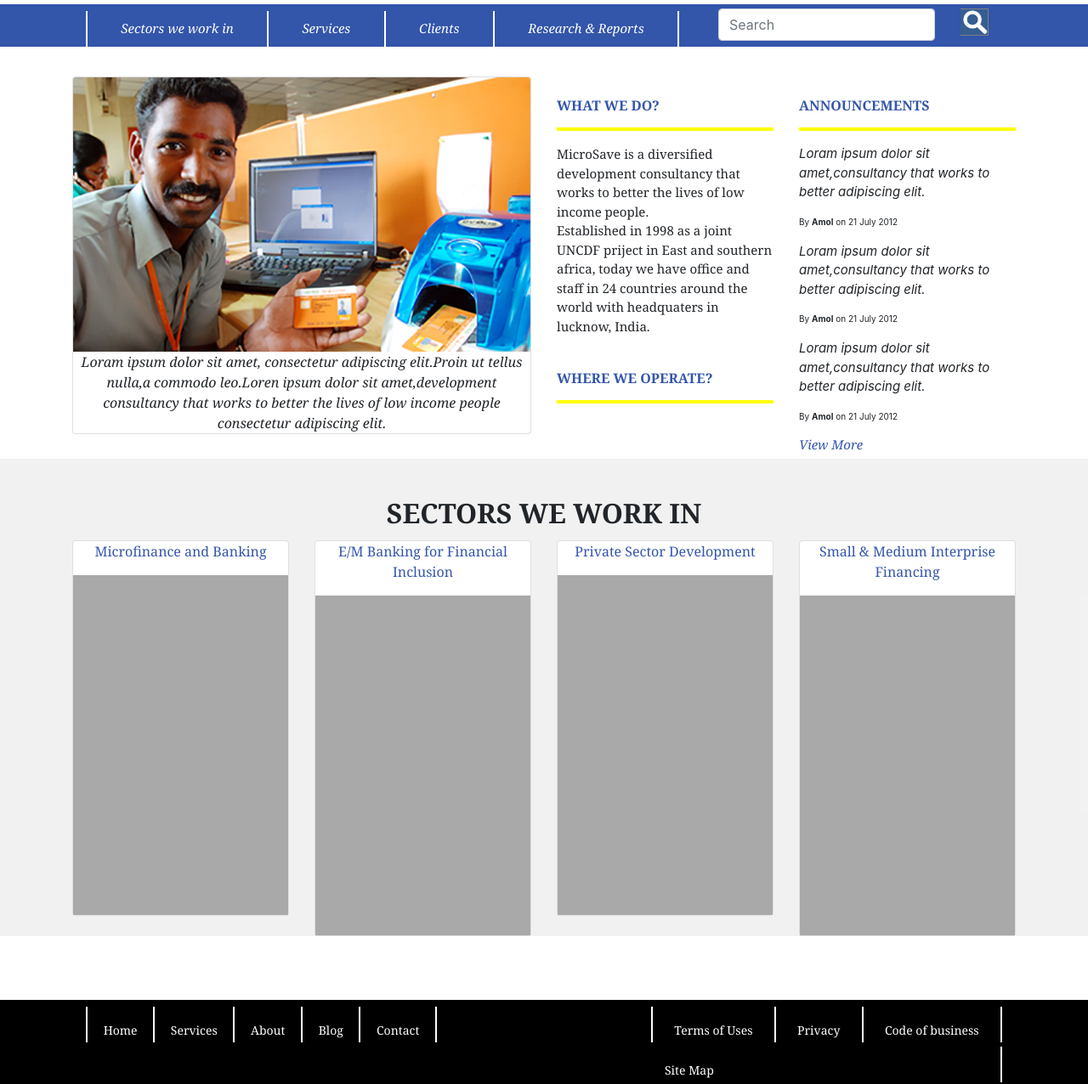
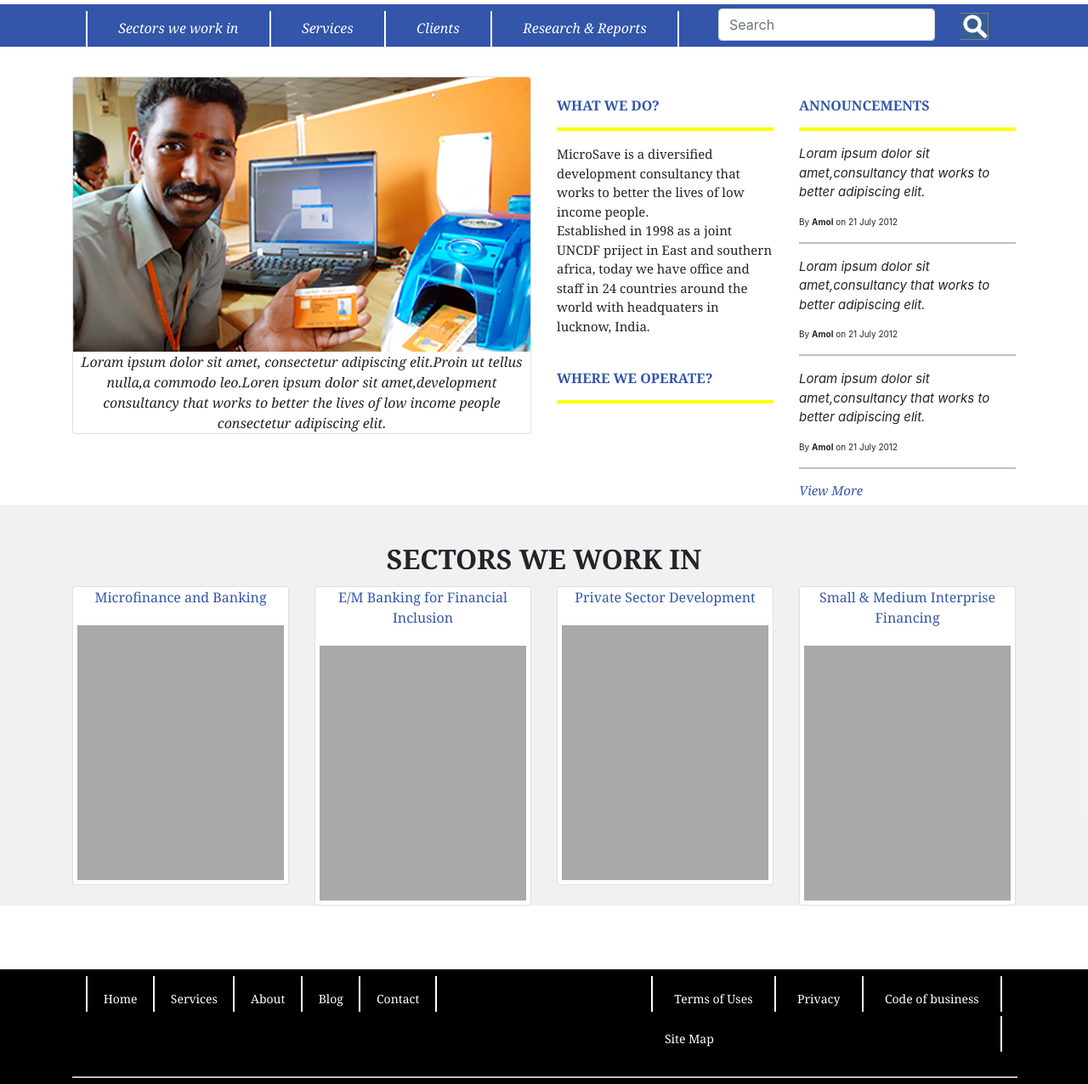
Before and after one commit to praveshm-webonise/FrontEnd, a plain HTML site: page FrontEndAssis/index.html in a window 1280 px wide. Shown: the part 60-1336 px from the top of the page at 85% size. Drawn offline with nearby package versions, Linux system fonts and the light colour scheme; files that its build step writes are made by us from their sources; files whose address does not match are found by name.

Commit message:
complete code

```diff
--- a/FrontEndAssis/css/assis.css
+++ b/FrontEndAssis/css/assis.css
@@ -10,7 +10,7 @@
 }
 #navlink {
 font-family: georgia;
-font-size: 15px;
+font-size: 16px;
 text-align: center;
 font-style: italic;
 padding-bottom: 15px;
@@ -28,8 +28,8 @@
 #nevigationsearchbtn {
 float: left;
 width: 50%;
-margin-top: 5px;
-margin-bottom: 5px;
+margin-top: 10px;
+margin-bottom: 10px;
 background: #2196F3;
 color: white;
 font-size: 17px;
@@ -89,8 +89,9 @@
 padding-bottom: 5px;
 }
 .box {
-padding:1px;
-height: 400px;
+padding-top:5px;
+margin: 5px;
+height: 300px;
 background-color: #a9a9a9;
 }
 .box-text p {
@@ -106,17 +107,19 @@
 font-family: georgia;
 font-size: 14px;
 padding-top: 15px;
+padding-bottom: 10px;
 }
 .foot-line hr {
 border: solid;
 border-width: 1px;
 width: 100%;
-color: #a9a9a9;
+color: #C0C0C0;
 size:10px;
 }
 .foot-text p {
 font-family: georgia;
 font-size: 12px;
 padding-top: 15px;
+padding-bottom: 35px;
 color: #FFFFFF;
 }
--- a/FrontEndAssis/index.html
+++ b/FrontEndAssis/index.html
@@ -13,7 +13,7 @@
          <div class="row">
             <div class="col-md-4">
                <h1 class="header">
-                  <img src="/home/webonise/FrontEndAssis/image/logo.png" alt="Logo image">
+                  <img src="image/logo.png" alt="Logo image">
                </h1>
             </div>
          </div>
@@ -44,7 +44,7 @@
                <div class="col-md-1">
                   <div class="form-group">
                      <div class="float-right">
-                        <img id="nevigationsearchbtn" src="/home/webonise/FrontEndAssis/image/search-icon.png" alt="">
+                        <img id="nevigationsearchbtn" src="image/search-icon.png" alt="">
                      </div>
                   </div>
                </div>
@@ -55,7 +55,7 @@
          <div class="row">
             <div class="col-md-6">
                <div class="card">
-                  <img class="card-img-top" src="/home/webonise/FrontEndAssis/image/banner.jpg" alt="">
+                  <img class="card-img-top" src="image/banner.jpg" alt="">
                   <div class="card-block">
                      <p class="card-text">Loram ipsum dolor sit amet, consectetur adipiscing elit.Proin ut tellus nulla,a commodo leo.Loren ipsum dolor sit amet,development consultancy that works to better the lives of low income people consectetur adipiscing elit.</p>
                   </div>
@@ -81,19 +81,19 @@
                   </div>
                   <div class="author-text">
                      <p>By <b>Amol</b> on 21 July 2012</p>
-                  </div>
+                  </div><hr style="color:#C0C0C0; border-width: 1px;">
                   <div class="notice-text">
                      <p>Loram ipsum dolor sit amet,consultancy that works to better adipiscing elit.<br/></p>
                   </div>
                   <div class="author-text">
                      <p>By <b>Amol</b> on 21 July 2012</p>
-                  </div>
+                  </div><hr style="color:#C0C0C0; border-width: 1px;">
                   <div class="notice-text">
                      <p>Loram ipsum dolor sit amet,consultancy that works to better adipiscing elit.<br/></p>
                   </div>
                   <div class="author-text">
                      <p>By <b>Amol</b> on 21 July 2012<br/></p>
-                  </div>
+                  </div><hr style="color:#C0C0C0; border-width: 1px;">
                   <h4>View More</h4>
                </div>
             </div>
```
